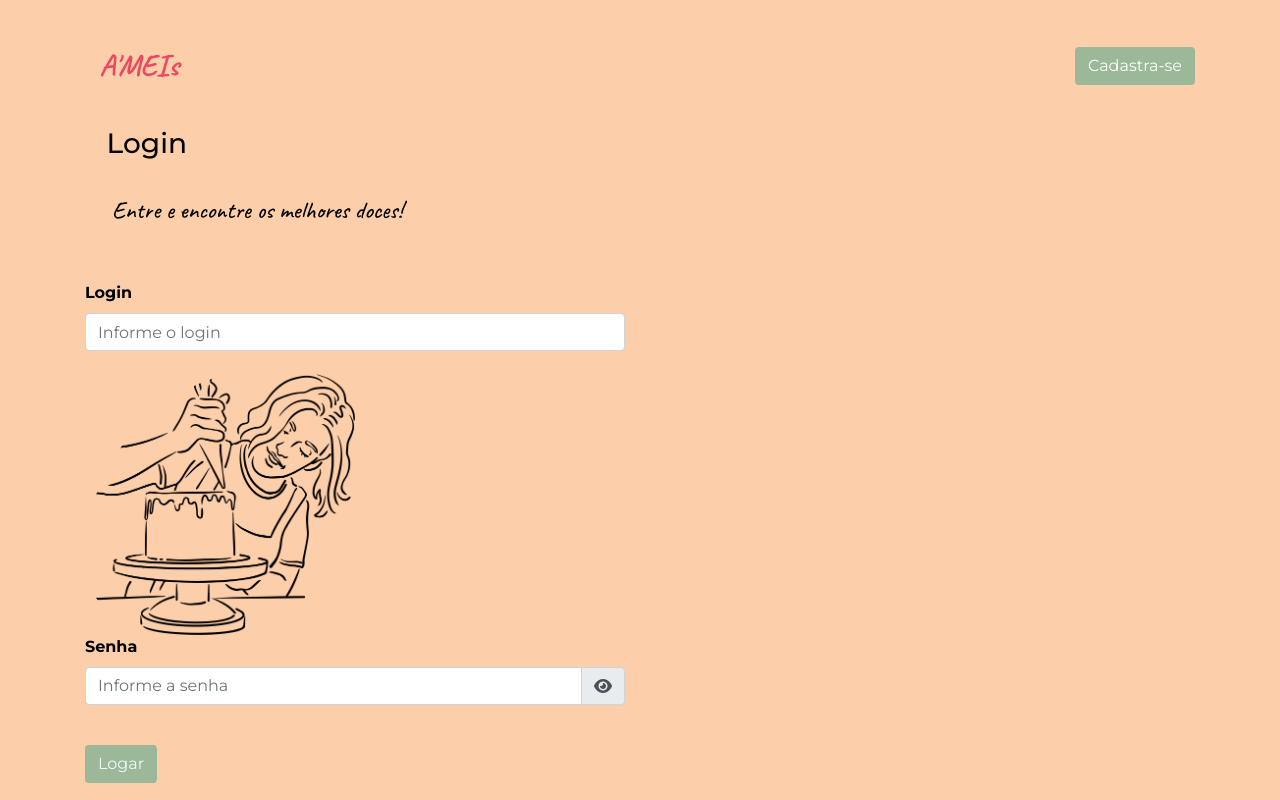
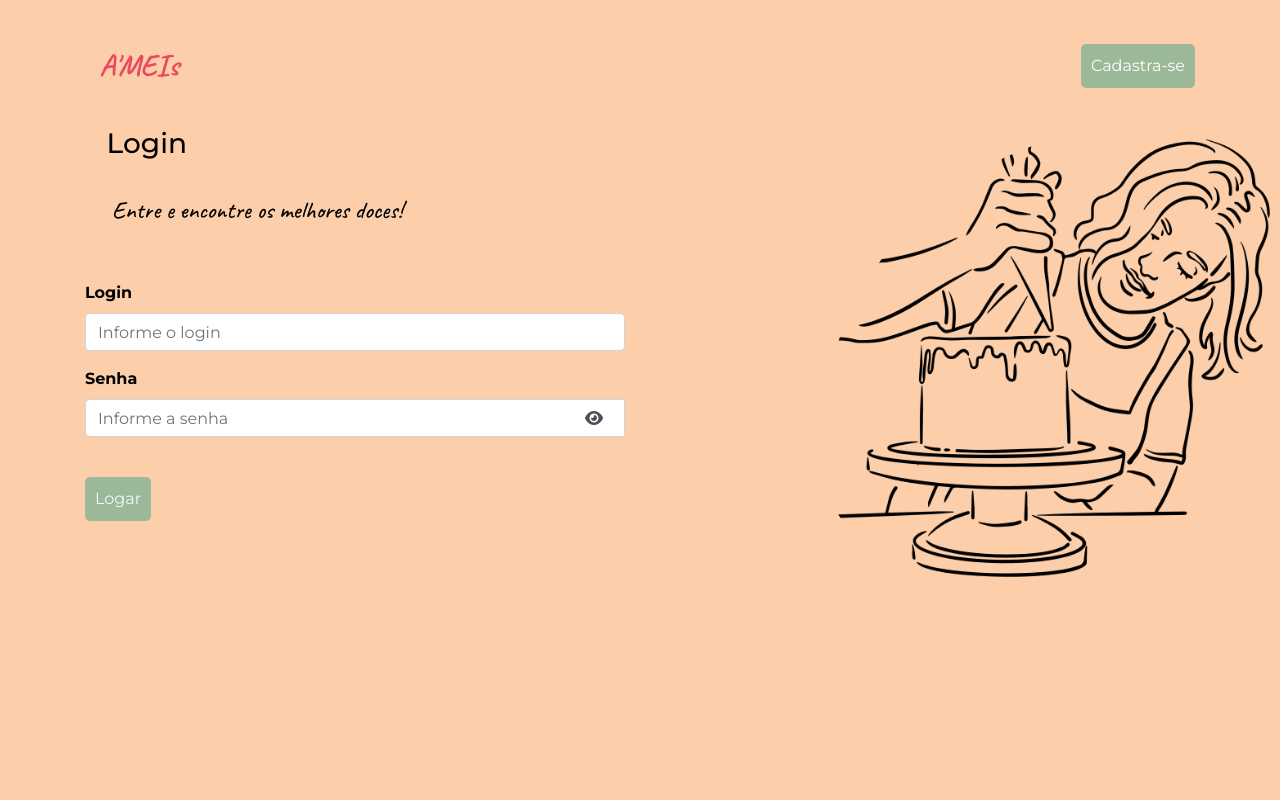
Before and after one commit to E-commerce-Doce/E-doces, a PHP site: page /app/view/login/login.php in a window 1280 px wide. Run offline with PHP 8.4, Linux system fonts and the light colour scheme; some libraries are stand-ins or nearby versions.

Commit message:
Colocando o css da imgLogin

```diff
--- a/E-doces/projeto/app/view/include/header.php
+++ b/E-doces/projeto/app/view/include/header.php
@@ -19,7 +19,7 @@
         @import url('https://fonts.googleapis.com/css2?family=Caveat:wght@400..700&display=swap');
         @import url('https://fonts.googleapis.com/css2?family=Montserrat:ital,wght@0,100..900;1,100..900&display=swap');
 
-        :root{
+        :root {
             --cor-verde: #9BB899;
             --cor-rosa-claro: #FCCEAA;
             --cor-rosa-escuro: #EA4961;
@@ -34,42 +34,97 @@
 
         .navbar {
             background-color: #9BB899;
-            color:#9BB899;
+            color: #9BB899;
             font-weight: bolder;
 
         }
-        .estilo{
-            font-family:var(--font-principal);
+
+        .imgLogin {
+
+            position: absolute;
+            width: 450px;
+            height: 450px;
+            left: 750px;
+            top: 0px;
+
         }
-        .estilo2{
-            font-family:var(--font-secundaria);
+
+        .input-group {
+            position: relative;
         }
-        .color1{
+
+        .input-group .form-control {
+            padding-right: 40px;
+        }
+
+
+        .input-group-append {
+            position: absolute;
+            right: 10px;
+            top: 50%;
+            transform: translateY(-50%);
+            cursor: pointer;
+        }
+
+
+        .btn {
+            width: auto;
+            padding: 10px;
+            border: none;
+            border-radius: 5px;
+            font-size: 16px;
+        }
+
+        .input-group-append {
+            cursor: pointer;
+        }
+
+        #togglePassword {
+            background-color: transparent;
+            border: none;
+        }
+
+        #togglePassword:hover {
+            color: #007BFF;
+        }
+
+        .estilo {
+            font-family: var(--font-principal);
+        }
+
+        .estilo2 {
+            font-family: var(--font-secundaria);
+        }
+
+        .color1 {
             color: var(--cor-verde);
         }
-        .color2{
+
+        .color2 {
             color: var(--cor-rosa-claro);
         }
-        .cor3{
+
+        .cor3 {
             color: var(--cor-rosa-escuro);
         }
-        .navbar-brand{
-            font-family:var(--font-principal);
+
+        .navbar-brand {
+            font-family: var(--font-principal);
             font-size: 30px;
         }
 
-        a{
+        a {
             color: #000;
             font-weight: bolder;
         }
 
-        .btn{
+        .btn {
             background-color: #EA4961;
             color: #FCCEAA;
-            font-family:var(--font-secundaria);
+            font-family: var(--font-secundaria);
         }
 
-        .navbar-item li{
+        .navbar-item li {
             margin-left: 30%;
         }
 
```
